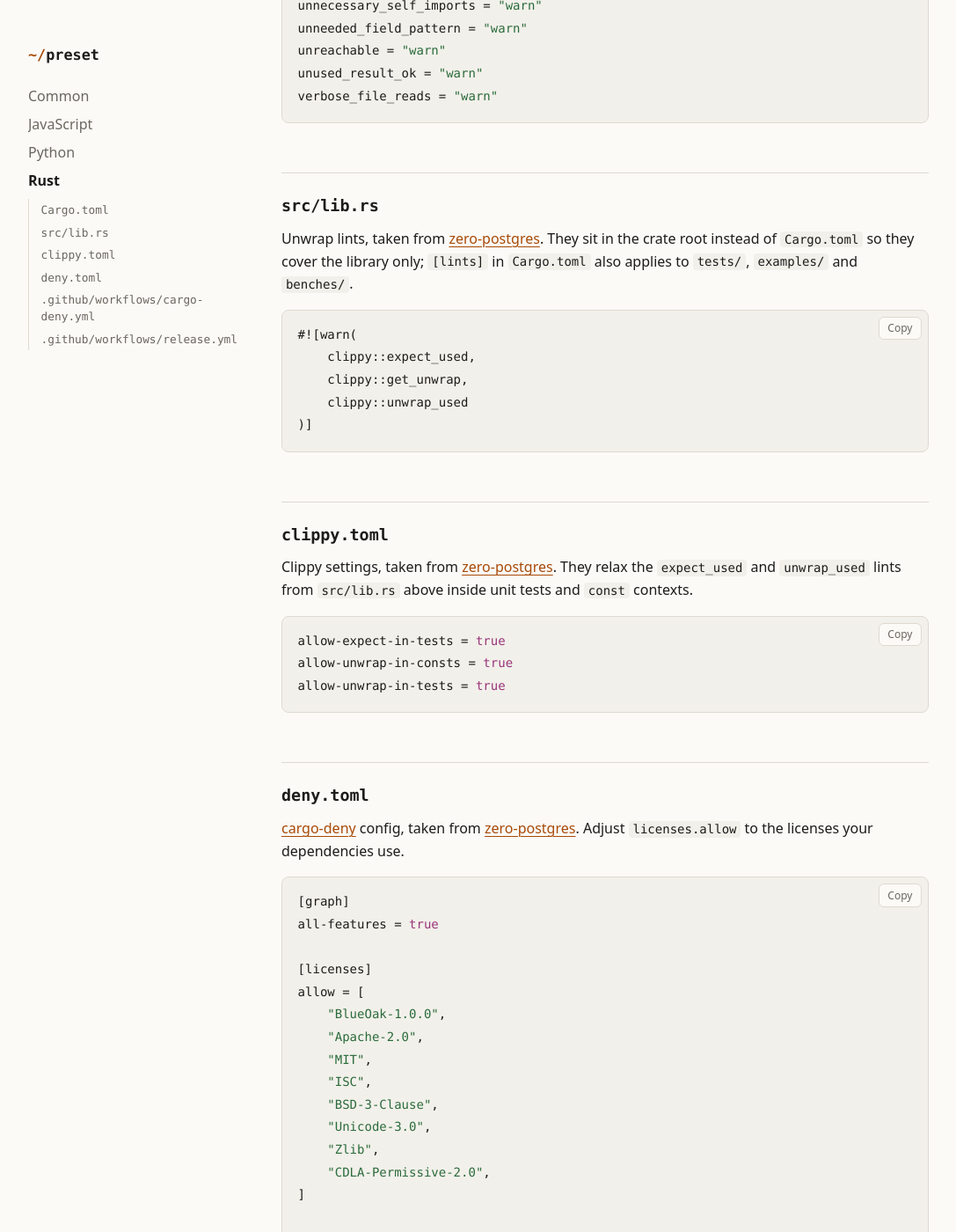
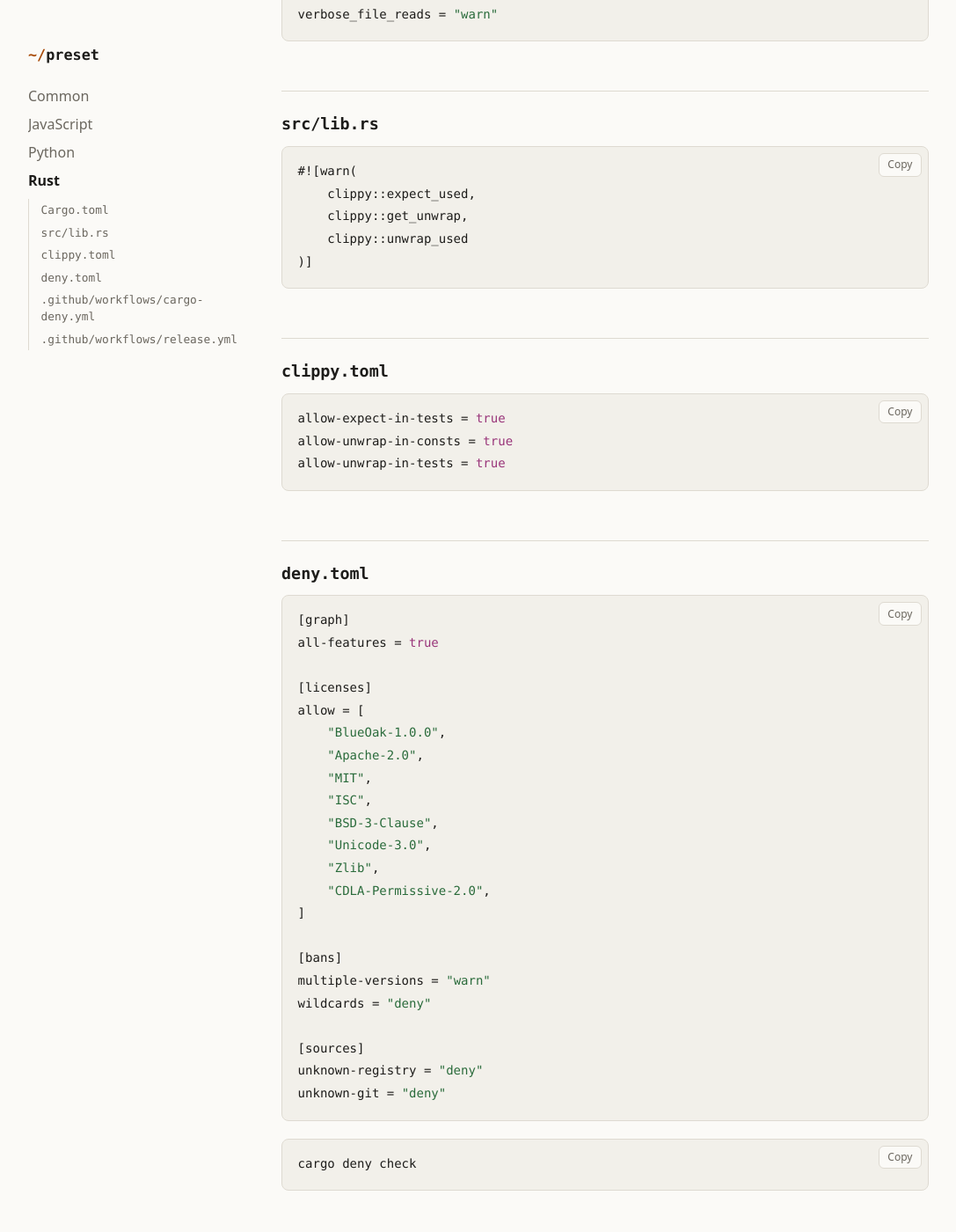
Before and after one commit to elbaro/elbaro.github.io, a Jekyll site: the page built from preset/rust.md, in a window 1280 px wide and 1400 px high, scrolled down 2412 px. Shown: the whole window at 88% size, without its empty margins (88-1175 px from the left). Built offline with Jekyll 4.4.1, drawn with Linux system fonts in a browser that asks for light colours; some of the changed text lies outside the part shown.

Commit message:
docs: drop descriptive prose from the preset pages

````diff
--- a/preset/rust.md
+++ b/preset/rust.md
@@ -3,10 +3,6 @@ title: Rust
 permalink: /preset/rust/
 ---
 ## Cargo.toml
-
-Rustc lints, plus Clippy lints taken from [zero-postgres](https://github.com/elbaro/zero-postgres/blob/main/Cargo.toml).
-In a workspace, rename the tables to `[workspace.lints.rust]` and
-`[workspace.lints.clippy]`, and add `[lints] workspace = true` to each member.
 
 ```toml
 [lints.rust]
@@ -101,9 +97,6 @@ verbose_file_reads = "warn"
 
 ## src/lib.rs
 
-Unwrap lints, taken from [zero-postgres](https://github.com/elbaro/zero-postgres/blob/main/src/lib.rs).
-They sit in the crate root instead of `Cargo.toml` so they cover the library only; `[lints]` in `Cargo.toml` also applies to `tests/`, `examples/` and `benches/`.
-
 ```rust
 #![warn(
     clippy::expect_used,
@@ -114,9 +107,6 @@ They sit in the crate root instead of `Cargo.toml` so they cover the library onl
 
 ## clippy.toml
 
-Clippy settings, taken from [zero-postgres](https://github.com/elbaro/zero-postgres/blob/main/clippy.toml).
-They relax the `expect_used` and `unwrap_used` lints from `src/lib.rs` above inside unit tests and `const` contexts.
-
 ```toml
 allow-expect-in-tests = true
 allow-unwrap-in-consts = true
@@ -124,9 +114,6 @@ allow-unwrap-in-tests = true
 ```
 
 ## deny.toml
-
-[cargo-deny](https://github.com/EmbarkStudios/cargo-deny) config, taken from [zero-postgres](https://github.com/elbaro/zero-postgres/blob/main/deny.toml).
-Adjust `licenses.allow` to the licenses your dependencies use.
 
 ```toml
 [graph]
@@ -159,8 +146,6 @@ cargo deny check
 
 ## .github/workflows/cargo-deny.yml
 
-Runs cargo-deny with the `deny.toml` above, taken from [zero-postgres](https://github.com/elbaro/zero-postgres/blob/main/.github/workflows/cargo-deny.yml).
-
 ```yaml
 name: cargo deny
 
@@ -184,9 +169,6 @@ jobs:
 ```
 
 ## .github/workflows/release.yml
-
-Opens release PRs and publishes to crates.io with [release-plz](https://release-plz.dev/), taken from [zero-postgres](https://github.com/elbaro/zero-postgres/blob/main/.github/workflows/release.yml).
-`id-token: write` is for crates.io trusted publishing, so no registry token is stored.
 
 {% raw %}
 ```yaml
````
Also changed, not shown: preset/common.md (+0 -16 lines), preset/index.md (+0 -2 lines), preset/javascript.md (+0 -2 lines), preset/python.md (+0 -2 lines).
